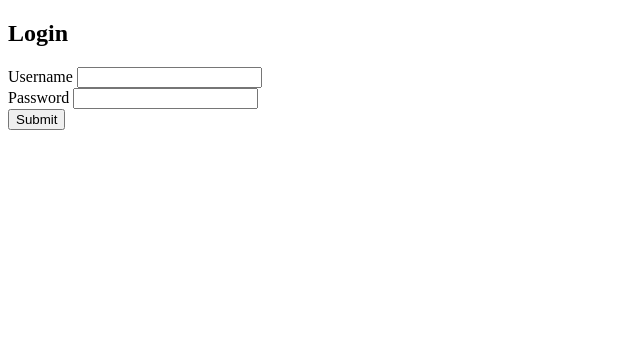
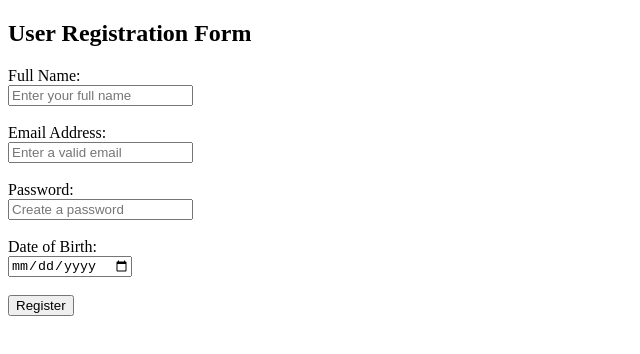
Before and after one commit to Cindi-Ganesh/FrontEnd, a plain HTML site: page Html-Test/index.html in a window 1280 px wide. Shown: the whole page, without its empty margins (0-640 px from the left). Drawn offline with Linux system fonts and the light colour scheme.

Commit message:
2Q Input Form

```diff
--- a/Html-Test/index.html
+++ b/Html-Test/index.html
@@ -1,5 +1,5 @@
-
 <!-- 1. Create a simple login form with fields for username and password.-->
+<!--
 <!DOCTYPE html>
 <html lang="en">
 <head>
@@ -24,4 +24,35 @@
         </form>
     </div>
 </body>
+</html> -->
+
+
+
+<!-- 2. Build a form with input types for text, email, password, and a date picker.
+ Ensure that the email field has proper validation.-->
+<!DOCTYPE html>
+<html lang="en">
+<head>
+    <meta charset="UTF-8">
+    <meta name="viewport" content="width=device-width, initial-scale=1.0">
+    <title>Multi-Input Form</title>
+</head>
+<body>
+    <h2>User Registration Form</h2>
+    <form>
+        <label for="username">Full Name:</label><br>
+        <input type="text" id="username" name="username" placeholder="Enter your full name" required><br><br>
+
+        <label for="email">Email Address:</label><br>
+        <input type="email" id="email" name="email" placeholder="Enter a valid email" required><br><br>
+
+        <label for="password">Password:</label><br>
+        <input type="password" id="password" name="password" placeholder="Create a password" required><br><br>
+
+        <label for="dob">Date of Birth:</label><br>
+        <input type="date" id="dob" name="dob" required><br><br>
+
+        <button type="submit">Register</button>
+    </form>
+</body>
 </html>
```
